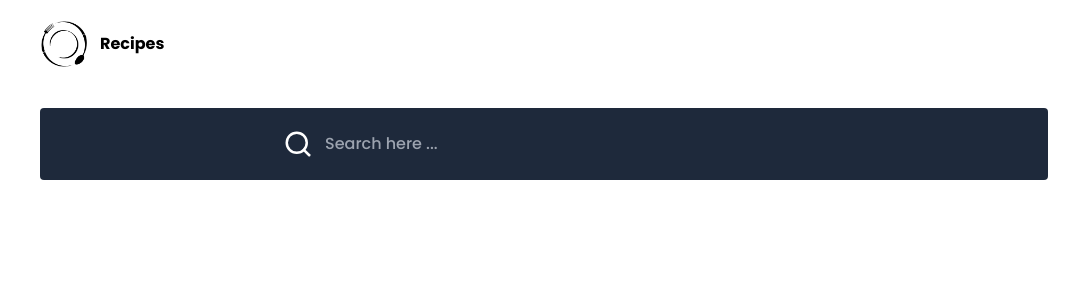
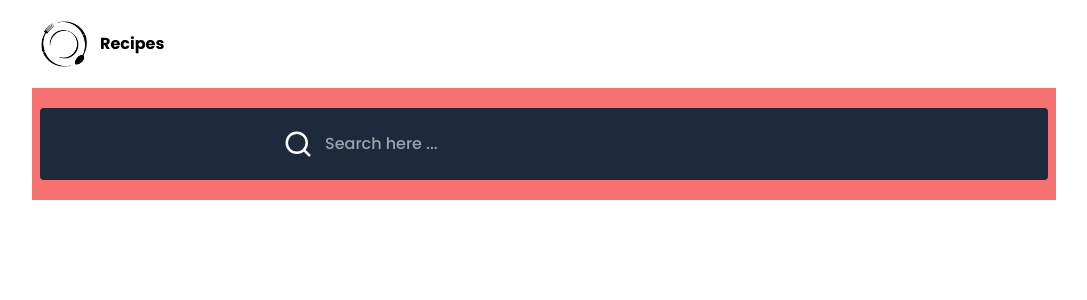
Before and after one commit to hosseinaliking/recipes-app, a React (Vite) app: page / in a window 1280 px wide. Shown: the top 300 px of the page, without its empty margins (96-1183 px from the left). Built offline with nearby package versions, Linux system fonts and the light colour scheme.

Commit message:
fixed max width of header

```diff
--- a/src/components/Header.jsx
+++ b/src/components/Header.jsx
@@ -5,7 +5,7 @@ import Logo from '../asset/image/Logo.png'
 
 const Header = () => {
   return (
-    <header className='w-[1024px] mx-auto px-2 py-5 flex items-center gap-x-3 font-bold'>
+    <header className='max-w-[1024px] mx-auto px-2 py-5 flex items-center gap-x-3 font-bold'>
       <div className="">
         <img src={Logo} alt="logo of website" className='h-12 w-12' />
       </div>
--- a/src/components/Search.jsx
+++ b/src/components/Search.jsx
@@ -5,7 +5,7 @@ import { FiSearch } from "react-icons/fi";
 
 const Search = () => {
   return (
-    <div className="max-w-[1024px] mx-auto  px-2 py-5 flex flex-col">
+    <div className="max-w-[1024px] mx-auto  px-2 py-5 flex flex-col bg-red-400">
       <div className="bg-slate-800 p-3 flex justify-center items-center rounded">
         <FiSearch color="white" size={30} className='cursor-pointer' />
         <input
```
